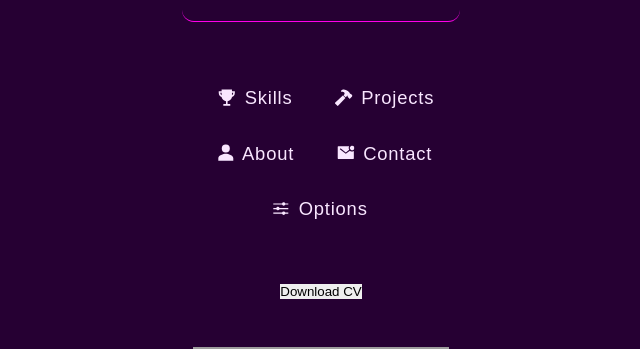
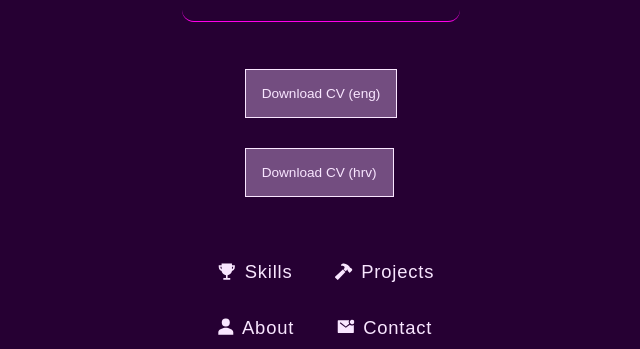
Before and after one commit to max-marschhauser/portfolio, a React (Create React App) app: page / in a window 1280 px wide. Shown: the part 1804-2153 px from the top of the page, without its empty margins (319-959 px from the left). Built offline with nearby package versions, Linux system fonts and the light colour scheme; grey boxes are pictures that could not be loaded.

Commit message:
added CV download to footer

```diff
--- a/src/layout/footer/Footer.js
+++ b/src/layout/footer/Footer.js
@@ -9,6 +9,10 @@ import "./footer.scss";
 
 // importing images
 import profile from "../../assets/images/profile.png";
+
+// importing documents
+import MyCVEng from "../../assets/documents/MaxMarschhauserCVeng.pdf";
+import MyCVHrv from "../../assets/documents/MaxMarschhauserCVhrv.pdf";
 
 export default function Footer(props) {
 	let { activePage, closeMobileNavbar } = props;
@@ -53,6 +57,26 @@ export default function Footer(props) {
 							</a>
 						</li>
 					</ul>
+				</section>
+				<section>
+					<div className="CVs">
+						<a
+							href={MyCVEng}
+							download="Max Marschhauser CV - eng"
+							target="_blank"
+							rel="noreferrer"
+							tabindex="-1">
+							<button>Download CV (eng)</button>
+						</a>
+						<a
+							href={MyCVHrv}
+							download="Max Marschhauser CV - hrv"
+							target="_blank"
+							rel="noreferrer"
+							tabindex="-1">
+							<button>Download CV (hrv)</button>
+						</a>
+					</div>
 				</section>
 				<section>
 					<nav className="links--pages">
@@ -103,7 +127,6 @@ export default function Footer(props) {
 					</nav>
 				</section>
 				<section>
-					<button>Download CV</button>
 					<img src={profile} alt="profile" />
 				</section>
 			</div>
--- a/src/layout/footer/footer.scss
+++ b/src/layout/footer/footer.scss
@@ -15,7 +15,7 @@
 
 	&__item {
 		&--upper {
-			width: 100vw;
+			width: 80vw;
 
 			display: grid;
 			grid-template-columns: repeat(1, 1fr);
@@ -23,7 +23,7 @@
 			gap: 3rem;
 
 			@include abs.mq(1400px, 0px) {
-				grid-template-columns: repeat(3, 1fr);
+				grid-template-columns: repeat(2, 1fr);
 				gap: 0rem;
 			}
 
@@ -74,6 +74,40 @@
 
 							&:active {
 								opacity: 0.8;
+							}
+						}
+					}
+				}
+
+				.CVs {
+					display: flex;
+					flex-direction: column;
+					gap: 2rem;
+
+					z-index: 1;
+
+					a {
+						color: var(--color-light);
+
+						button {
+							padding: 1rem;
+
+							background-color: var(--color-primary);
+							outline: 0.05rem solid var(--color-light);
+
+							font-size: clamp(0.85rem, 1vw, 1.15rem);
+							color: var(--color-light);
+
+							transition: all 0.35s ease;
+
+							cursor: pointer;
+
+							&:hover,
+							&:focus-visible {
+								background-color: var(--color-dark);
+								outline: 0.05rem solid var(--color-action);
+
+								color: var(--color-action);
 							}
 						}
 					}
--- a/src/pages/contactPage/contactPage.scss
+++ b/src/pages/contactPage/contactPage.scss
@@ -15,6 +15,7 @@
 	gap: clamp(1.5rem, 15vh, 4rem);
 
 	background-color: var(--color-primary-transparent);
+	overflow-x: hidden;
 
 	.contactsImageContainer {
 		position: relative;
```
